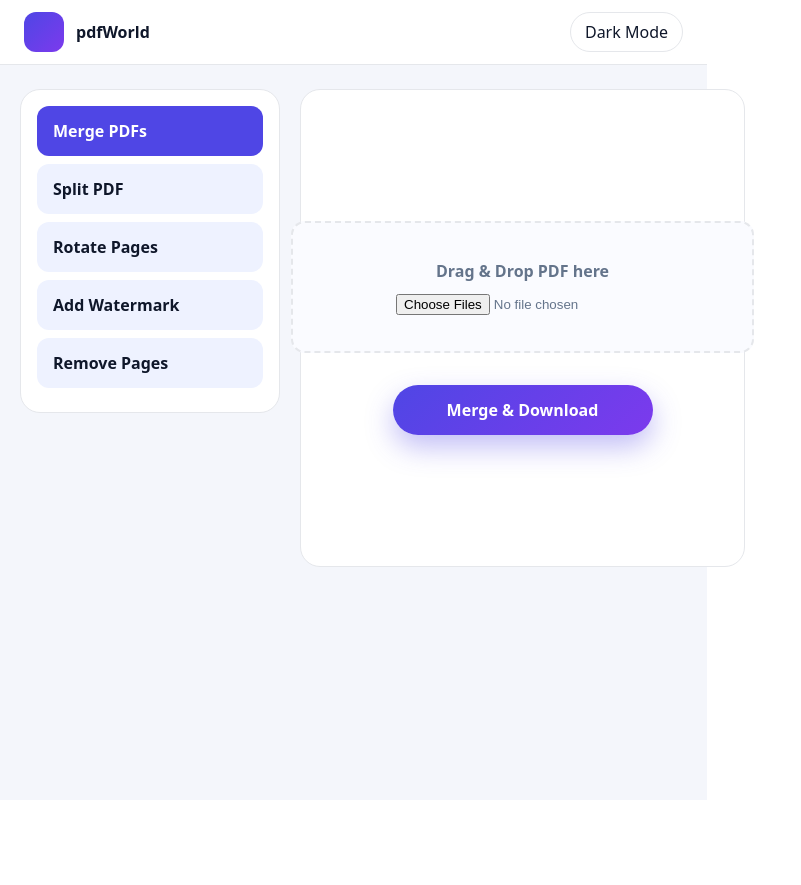
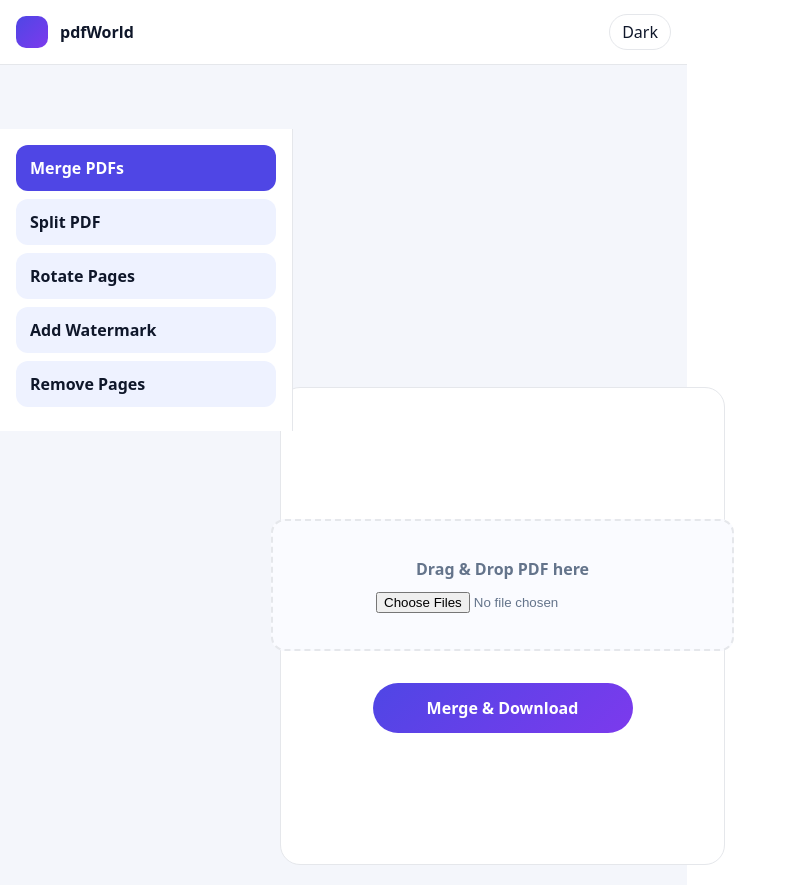
Before and after one commit to vikashsah2357/pdfWorld, a React (Vite) app: page / in a window 1280 px wide. Shown: the whole page, without its empty margins (0-801 px from the left). Before the commit the page ends 800 px from the top, so only its background shows below. Built offline with nearby package versions, Linux system fonts and the light colour scheme.

Commit message:
Some UI changes

```diff
--- a/src/App.jsx
+++ b/src/App.jsx
@@ -1,4 +1,4 @@
-import React, { useState } from "react";
+import React, { useEffect, useState } from "react";
 import { PDFDocument, degrees, rgb, StandardFonts } from "pdf-lib";
 
 export default function App() {
@@ -11,6 +11,15 @@ export default function App() {
   const [removeFile, setRemoveFile] = useState(null);
   const [watermarkText, setWatermarkText] = useState("");
   const [removePages, setRemovePages] = useState("");
+
+  const [isMobile, setIsMobile] = useState(window.innerWidth < 768);
+  const [sidebarOpen, setSidebarOpen] = useState(false);
+
+  useEffect(() => {
+    const onResize = () => setIsMobile(window.innerWidth < 768);
+    window.addEventListener("resize", onResize);
+    return () => window.removeEventListener("resize", onResize);
+  }, []);
 
   const theme = {
     bg: dark ? "#0b1220" : "#f4f6fb",
@@ -107,7 +116,7 @@ export default function App() {
         style={{
           border: `2px dashed ${theme.border}`,
           borderRadius: 14,
-          padding: 36,
+          padding: isMobile ? 20 : 36,
           textAlign: "center",
           marginBottom: 16,
           background: drag ? "rgba(79,70,229,0.08)" : (dark ? "#020617" : "#fafbff"),
@@ -116,12 +125,8 @@ export default function App() {
         }}
       >
         <div style={{ marginBottom: 8, fontWeight: 600 }}>Drag & Drop PDF here</div>
-        <input
-          type="file"
-          accept="application/pdf"
-          multiple={multiple}
-          onChange={(e) => onFiles(e.target.files)}
-        />
+        <input type="file" accept="application/pdf" multiple={multiple}
+          onChange={(e) => onFiles(e.target.files)} />
       </div>
     );
   };
@@ -130,15 +135,14 @@ export default function App() {
     <button
       onClick={onClick}
       style={{
-        padding: "14px 28px",
+        padding: isMobile ? "12px 20px" : "14px 28px",
         background: "linear-gradient(135deg, #4f46e5, #7c3aed)",
         color: "white",
         border: "none",
         borderRadius: 9999,
         cursor: "pointer",
         fontWeight: 700,
-        boxShadow: "0 12px 28px rgba(79,70,229,0.35)",
-        minWidth: 260
+        width: isMobile ? "100%" : 260
       }}
     >
       {label}
@@ -153,56 +157,58 @@ export default function App() {
       display: "flex",
       alignItems: "center",
       justifyContent: "space-between",
-      padding: "0 24px",
+      padding: "0 16px",
       background: theme.card,
       borderBottom: `1px solid ${theme.border}`,
       zIndex: 10
     }}>
       <div style={{ display: "flex", alignItems: "center", gap: 12, color: theme.text, fontWeight: 800 }}>
-        <div style={{ width: 40, height: 40, borderRadius: 12, background: "linear-gradient(135deg,#4f46e5,#7c3aed)" }} />
+        {isMobile && (
+          <button onClick={()=>setSidebarOpen(!sidebarOpen)} style={{border:"none",background:"transparent",fontSize:22,cursor:"pointer",color:theme.text}}>☰</button>
+        )}
+        <div style={{ width: 32, height: 32, borderRadius: 10, background: "linear-gradient(135deg,#4f46e5,#7c3aed)" }} />
         pdfWorld
       </div>
-      <button
-        onClick={() => setDark(!dark)}
-        style={{
-          padding: "8px 14px",
-          borderRadius: 9999,
-          border: `1px solid ${theme.border}`,
-          background: "transparent",
-          color: theme.text,
-          cursor: "pointer"
-        }}
-      >
-        {dark ? "Light" : "Dark"} Mode
+      <button onClick={()=>setDark(!dark)} style={{padding:"6px 12px",borderRadius:9999,border:`1px solid ${theme.border}`,background:"transparent",color:theme.text}}>
+        {dark?"Light":"Dark"}
       </button>
     </div>
   );
 
   const Tool = ({ id, label }) => (
-    <button
-      onClick={() => setActiveTab(id)}
-      style={{
-        width: "100%",
-        textAlign: "left",
-        padding: "14px 16px",
-        borderRadius: 12,
-        border: "none",
-        marginBottom: 8,
-        background: activeTab === id ? theme.brand : theme.idle,
-        color: activeTab === id ? "#fff" : theme.text,
-        cursor: "pointer",
-        fontWeight: 600
-      }}
-    >
+    <button onClick={()=>{setActiveTab(id); setSidebarOpen(false);}}
+      style={{width:"100%",textAlign:"left",padding:"12px 14px",borderRadius:12,border:"none",marginBottom:8,
+      background:activeTab===id?theme.brand:theme.idle,color:activeTab===id?"#fff":theme.text,cursor:"pointer",fontWeight:600}}>
       {label}
     </button>
+  );
+
+  const Sidebar = () => (
+    <div style={{
+      position: isMobile ? "fixed" : "relative",
+      left: isMobile ? (sidebarOpen ? 0 : -260) : 0,
+      top: 64,
+      bottom: 0,
+      width: 260,
+      background: theme.card,
+      padding: 16,
+      borderRight: `1px solid ${theme.border}`,
+      transition: "all .3s ease",
+      zIndex: 20
+    }}>
+      <Tool id="merge" label="Merge PDFs" />
+      <Tool id="split" label="Split PDF" />
+      <Tool id="rotate" label="Rotate Pages" />
+      <Tool id="watermark" label="Add Watermark" />
+      <Tool id="remove" label="Remove Pages" />
+    </div>
   );
 
   const Workspace = () => (
     <div style={{
       background: theme.card,
       borderRadius: 20,
-      padding: 28,
+      padding: isMobile?20:28,
       border: `1px solid ${theme.border}`,
       width: "100%",
       minHeight: 420,
@@ -213,95 +219,22 @@ export default function App() {
       gap: 16,
       color: theme.text
     }}>
-      {activeTab === "merge" && (
-        <>
-          <UploadBox multiple onFiles={(f) => setFiles([...f])} />
-          <PrimaryButton onClick={handleMerge} label="Merge & Download" />
-        </>
-      )}
-      {activeTab === "split" && (
-        <>
-          <UploadBox onFiles={(f) => setSplitFile(f[0])} />
-          <PrimaryButton onClick={handleSplit} label="Split & Download" />
-        </>
-      )}
-      {activeTab === "rotate" && (
-        <>
-          <UploadBox onFiles={(f) => setRotateFile(f[0])} />
-          <PrimaryButton onClick={handleRotate} label="Rotate 90° & Download" />
-        </>
-      )}
-      {activeTab === "watermark" && (
-        <>
-          <UploadBox onFiles={(f) => setWatermarkFile(f[0])} />
-          <input
-            type="text"
-            placeholder="Enter watermark text"
-            onChange={(e) => setWatermarkText(e.target.value)}
-            style={{
-              padding: 12,
-              borderRadius: 10,
-              width: "100%",
-              maxWidth: 420,
-              border: `1px solid ${theme.border}`,
-              background: dark ? "#020617" : "#fff",
-              color: theme.text
-            }}
-          />
-          <PrimaryButton onClick={handleWatermark} label="Add Watermark" />
-        </>
-      )}
-      {activeTab === "remove" && (
-        <>
-          <UploadBox onFiles={(f) => setRemoveFile(f[0])} />
-          <input
-            type="text"
-            placeholder="Pages to remove (e.g. 1,3)"
-            onChange={(e) => setRemovePages(e.target.value)}
-            style={{
-              padding: 12,
-              borderRadius: 10,
-              width: "100%",
-              maxWidth: 420,
-              border: `1px solid ${theme.border}`,
-              background: dark ? "#020617" : "#fff",
-              color: theme.text
-            }}
-          />
-          <PrimaryButton onClick={handleRemovePages} label="Remove & Download" />
-        </>
-      )}
+      {activeTab === "merge" && (<><UploadBox multiple onFiles={(f)=>setFiles([...f])}/><PrimaryButton onClick={handleMerge} label="Merge & Download"/></>)}
+      {activeTab === "split" && (<><UploadBox onFiles={(f)=>setSplitFile(f[0])}/><PrimaryButton onClick={handleSplit} label="Split & Download"/></>)}
+      {activeTab === "rotate" && (<><UploadBox onFiles={(f)=>setRotateFile(f[0])}/><PrimaryButton onClick={handleRotate} label="Rotate 90° & Download"/></>)}
+      {activeTab === "watermark" && (<><UploadBox onFiles={(f)=>setWatermarkFile(f[0])}/><input type="text" placeholder="Enter watermark text" onChange={(e)=>setWatermarkText(e.target.value)} style={{padding:12,borderRadius:10,width:"100%",maxWidth:420,border:`1px solid ${theme.border}`,background:dark?"#020617":"#fff",color:theme.text}}/><PrimaryButton onClick={handleWatermark} label="Add Watermark"/></>)}
+      {activeTab === "remove" && (<><UploadBox onFiles={(f)=>setRemoveFile(f[0])}/><input type="text" placeholder="Pages to remove (e.g. 1,3)" onChange={(e)=>setRemovePages(e.target.value)} style={{padding:12,borderRadius:10,width:"100%",maxWidth:420,border:`1px solid ${theme.border}`,background:dark?"#020617":"#fff",color:theme.text}}/><PrimaryButton onClick={handleRemovePages} label="Remove & Download"/></>)}
     </div>
   );
 
   return (
     <div style={{ background: theme.bg, minHeight: "100vh" }}>
       <Navbar />
-      <div
-        style={{
-          maxWidth: 1200,
-          margin: "24px auto",
-          padding: "0 20px",
-          display: "grid",
-          gridTemplateColumns: "260px 1fr",
-          gap: 20
-        }}
-      >
-        <div
-          style={{
-            background: theme.card,
-            borderRadius: 20,
-            padding: 16,
-            border: `1px solid ${theme.border}`,
-            height: "fit-content"
-          }}
-        >
-          <Tool id="merge" label="Merge PDFs" />
-          <Tool id="split" label="Split PDF" />
-          <Tool id="rotate" label="Rotate Pages" />
-          <Tool id="watermark" label="Add Watermark" />
-          <Tool id="remove" label="Remove Pages" />
-        </div>
+      <Sidebar />
+      <div style={{
+        marginLeft: isMobile ? 0 : 260,
+        padding: 20
+      }}>
         <Workspace />
       </div>
     </div>
```
